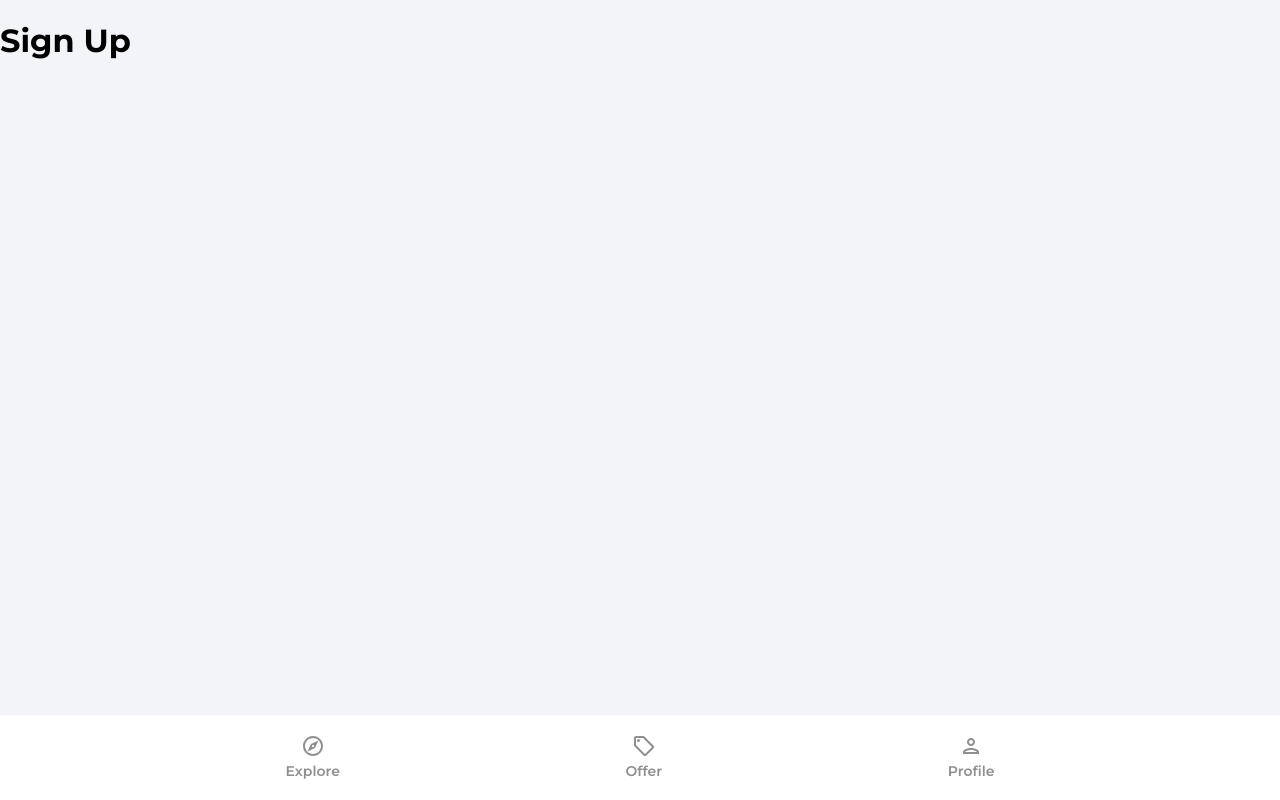
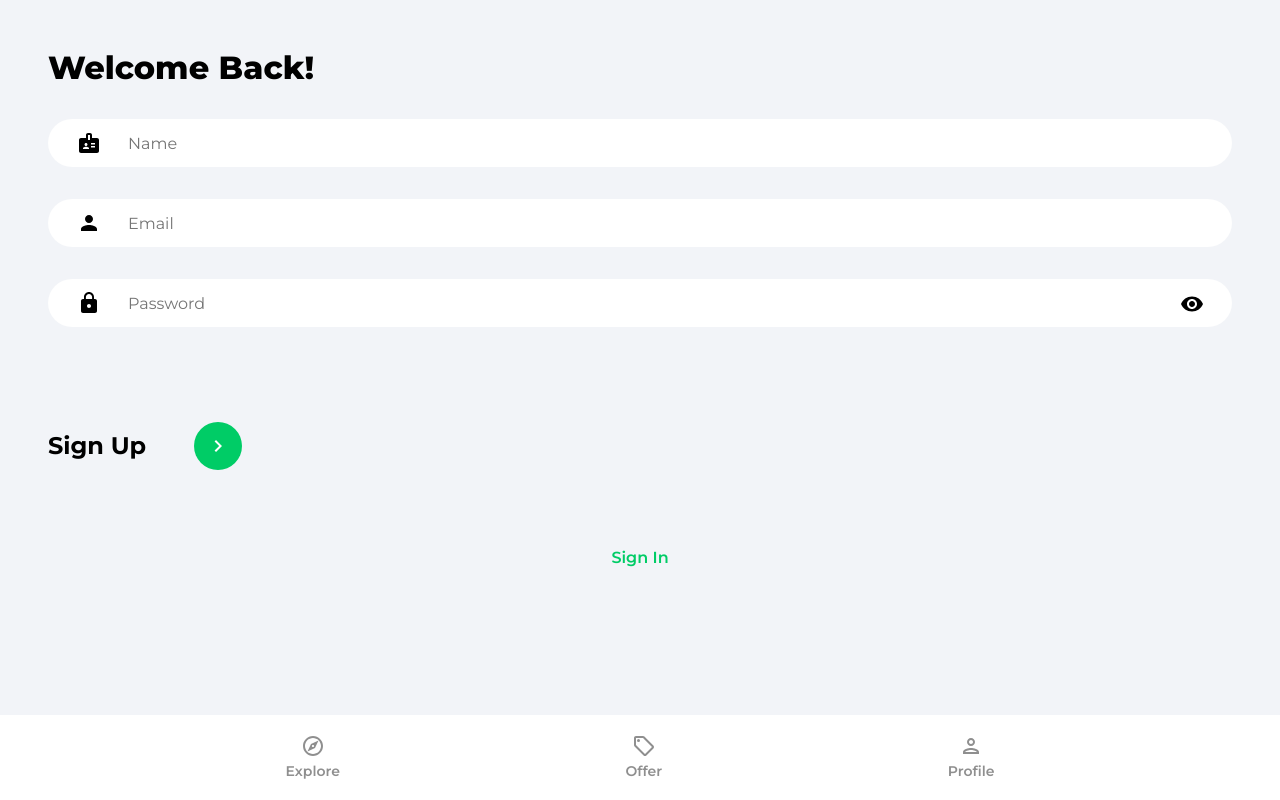
Before and after one commit to alphageekdom/house-marketplace-app, a React (Create React App) app: page /sign-up in a window 1280 px wide. Built offline with nearby package versions, Linux system fonts and the light colour scheme.

Commit message:
sign in and sign up forms and components

```diff
--- a/src/pages/SignIn.jsx
+++ b/src/pages/SignIn.jsx
@@ -1,10 +1,80 @@
-import React from 'react';
+import { useState } from 'react';
+import { Link, useNavigate } from 'react-router-dom';
+import { ReactComponent as ArrowRightIcon } from '../assets/svg/keyboardArrowRightIcon.svg';
+import VisibilityIcon from '../assets/svg/visibilityIcon.svg';
 
 const SignIn = () => {
+  const [showPassword, setShowPassword] = useState(false);
+  const [formData, setFormData] = useState({
+    email: '',
+    password: '',
+  });
+
+  const { email, password } = useNavigate();
+
+  const onChange = (e) => {
+    setFormData((prevState) => ({
+      ...prevState,
+      [e.target.id]: e.target.value,
+    }));
+  };
+
   return (
-    <div>
-      <h1>Sign In</h1>
-    </div>
+    <>
+      <div className='pageContainer'>
+        <header>
+          <p className='pageHeader'>Welcome Back!</p>
+        </header>
+
+        <form>
+          <input
+            type='email'
+            name='email'
+            id='email'
+            placeholder='Email'
+            className='emailInput'
+            value={email}
+            onChange={onChange}
+          />
+
+          <div className='passwordInputDiv'>
+            <input
+              type={showPassword ? 'text' : 'password'}
+              className='passwordInput'
+              placeholder='Password'
+              id='password'
+              name='password'
+              value={password}
+              onChange={onChange}
+            />
+
+            <img
+              src={VisibilityIcon}
+              alt='Show Password'
+              className='showPassword'
+              onClick={() => setShowPassword((prevState) => !prevState)}
+            />
+          </div>
+
+          <Link to={'/forgot-password'} className='forgotPasswordLink'>
+            Forgot Password
+          </Link>
+
+          <div className='signInBar'>
+            <p className='signInText'>Sign In</p>
+            <button className='signInButton'>
+              <ArrowRightIcon fill='#FFFFFF' width={34} hanging={34} />
+            </button>
+          </div>
+        </form>
+
+        {/* Goof Auth */}
+
+        <Link to={'/sign-up'} className='registerLink'>
+          Sign Up
+        </Link>
+      </div>
+    </>
   );
 };
 
--- a/src/pages/SignUp.jsx
+++ b/src/pages/SignUp.jsx
@@ -1,10 +1,87 @@
-import React from 'react';
+import { useState } from 'react';
+import { Link, useNavigate } from 'react-router-dom';
+import { ReactComponent as ArrowRightIcon } from '../assets/svg/keyboardArrowRightIcon.svg';
+import VisibilityIcon from '../assets/svg/visibilityIcon.svg';
 
 const SignUp = () => {
+  const [showPassword, setShowPassword] = useState(false);
+  const [formData, setFormData] = useState({
+    name: '',
+    email: '',
+    password: '',
+  });
+
+  const { name, email, password } = useNavigate();
+
+  const onChange = (e) => {
+    setFormData((prevState) => ({
+      ...prevState,
+      [e.target.id]: e.target.value,
+    }));
+  };
+
   return (
-    <div>
-      <h1>Sign Up</h1>
-    </div>
+    <>
+      <div className='pageContainer'>
+        <header>
+          <p className='pageHeader'>Welcome Back!</p>
+        </header>
+
+        <form>
+          <input
+            type='text'
+            name='name'
+            id='name'
+            placeholder='Name'
+            className='nameInput'
+            value={name}
+            onChange={onChange}
+          />
+
+          <input
+            type='email'
+            name='email'
+            id='email'
+            placeholder='Email'
+            className='emailInput'
+            value={email}
+            onChange={onChange}
+          />
+
+          <div className='passwordInputDiv'>
+            <input
+              type={showPassword ? 'text' : 'password'}
+              className='passwordInput'
+              placeholder='Password'
+              id='password'
+              name='password'
+              value={password}
+              onChange={onChange}
+            />
+
+            <img
+              src={VisibilityIcon}
+              alt='Show Password'
+              className='showPassword'
+              onClick={() => setShowPassword((prevState) => !prevState)}
+            />
+          </div>
+
+          <div className='signUpBar'>
+            <p className='signUpText'>Sign Up</p>
+            <button className='signUpButton'>
+              <ArrowRightIcon fill='#FFFFFF' width={34} hanging={34} />
+            </button>
+          </div>
+        </form>
+
+        {/* Goof Auth */}
+
+        <Link to={'/sign-in'} className='registerLink'>
+          Sign In
+        </Link>
+      </div>
+    </>
   );
 };
 
```
